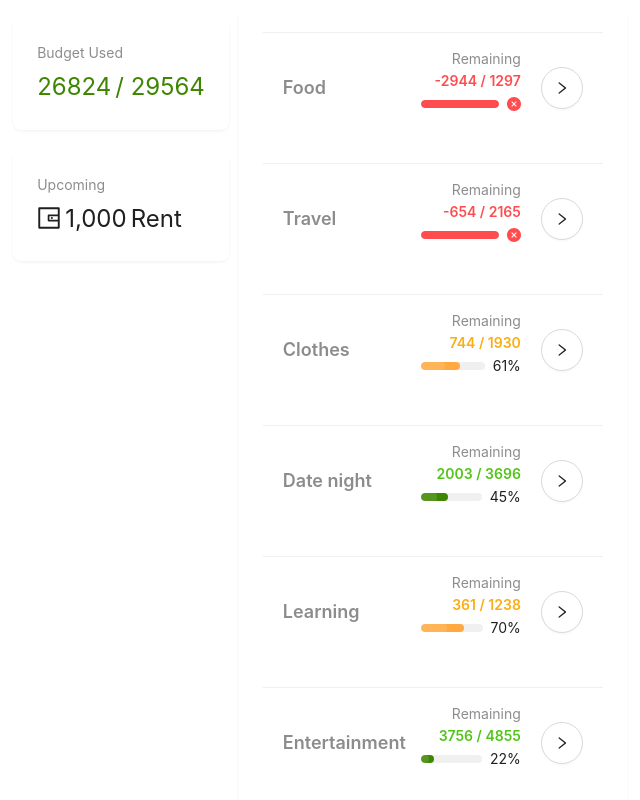
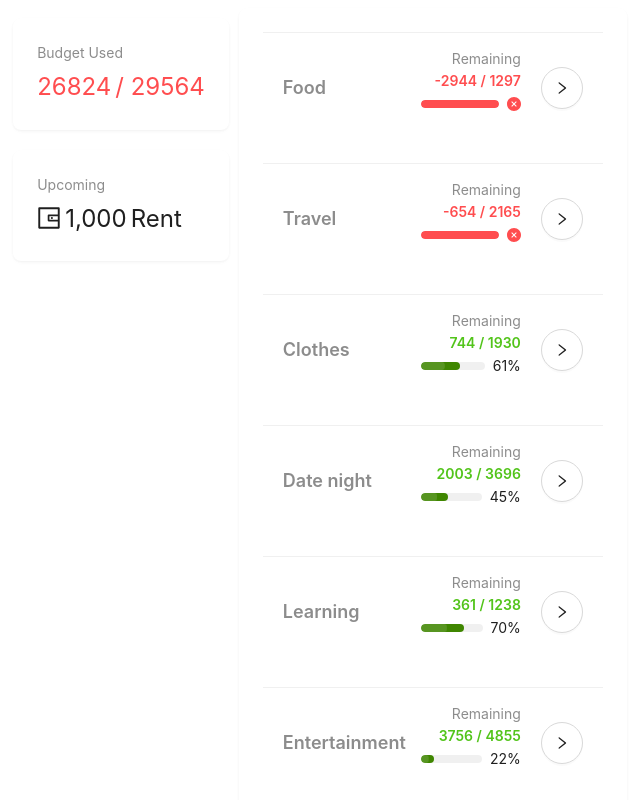
Before and after one commit to ParadoxZero/budgetbud, a React (Vite) app: page / in a window 1280 px wide. Shown: the top 800 px of the page, without its empty margins (325-965 px from the left). Built offline with nearby package versions, Linux system fonts and the light colour scheme.

Commit message:
Reactive available budget colors

```diff
--- a/src/pages/overview.tsx
+++ b/src/pages/overview.tsx
@@ -1,7 +1,7 @@
 import React, { useState } from "react";
 import { Button, Card, Divider, Empty, Flex, Input, InputNumber, Progress, ProgressProps, Skeleton, Space, Spin, Statistic } from "antd";
 import { AccountBookOutlined, CheckCircleOutlined, LoadingOutlined, PlusCircleFilled, PlusCircleOutlined, PlusOutlined, RightCircleOutlined, RightOutlined, SmileOutlined, WalletOutlined } from '@ant-design/icons';
-import { GetScreenSize, ScreenSize } from "../utils";
+import { GetScreenSize, GetStatusFromPercent, ScreenSize, Status } from "../utils";
 import { DataService, getDataService } from "../services/data_service";
 import { Recurring, RecurringType, UserData } from "../datamodel/datamodel";
 import { Typography } from "antd";
@@ -27,16 +27,27 @@ export class OverviewPage extends React.Component<IProp, IState> {
     _recurring_calculator_service: RecurringCalculatorService;
 
     render_available_budget() {
+        const used_up_budget = Object.values(this.state.filled_allocations).reduce((acc, curr) => acc += curr, 0);
+        const percent = used_up_budget / this.state.total_allocations * 100;
+        let status_color = '#3f8600';
+        switch (GetStatusFromPercent(percent)) {
+            case Status.error:
+                status_color = '#ff4d4f';
+                break;
+            case Status.warning:
+                status_color = 'ffa940';
+                break;
+        }
         return (
             <Card bordered={false} hoverable style={{ margin: 10 }} >
                 <Statistic
                     title="Budget Used"
                     groupSeparator=""
-                    value={Object.values(this.state.filled_allocations).reduce((acc, curr) => acc += curr, 0)}
+                    value={used_up_budget}
                     precision={0}
                     // prefix={<CheckCircleOutlined />}
                     suffix={"/ " + (this.state.total_allocations).toString()}
-                    valueStyle={{ color: '#3f8600' }}
+                    valueStyle={{ color: status_color }}
                 />
             </Card>
         )
@@ -72,7 +83,7 @@ export class OverviewPage extends React.Component<IProp, IState> {
         return (
             <div style={{ margin: 0, marginTop: 10, marginBottom: 10, paddingRight: 20, paddingLeft: 20, minWidth: 300 }} className='touchahble'>
                 <Flex align="center" justify="space-between" style={{ minHeight: 100 }}>
-                    <Input size="large" type="number" allowClear placeholder="Spent amount" autoFocus variant="borderless" minLength={250} inputMode="numeric" />
+                    <Input id="expense_amount" size="large" type="number" allowClear placeholder="Spent amount" autoFocus variant="borderless" minLength={250} inputMode="numeric" style={{ padding: 0 }} />
                     <Flex align="center" justify="right">
                         <Button shape="circle" type="default" icon={<PlusOutlined />} style={{ padding: 20, marginLeft: 20 }} onClick={(e) => { this.setState({ add_expense_mode_category: null }) }}></Button>
                         <Button shape="circle" type="default" icon={<RightOutlined />} style={{ padding: 20, marginLeft: 20 }} onClick={(e) => { alert('button'); e.stopPropagation(); }}></Button>
@@ -86,13 +97,17 @@ export class OverviewPage extends React.Component<IProp, IState> {
         const percent = Math.floor((value / total) * 100);
         let progress_color = '#3f8600';
         let text_type: BaseType = "success";
-        if (percent > 85) {
-            progress_color = '#ff4d4f';
-            text_type = "danger";
-        }
-        else if (percent > 60) {
-            progress_color = '#ffa940';
-            text_type = "warning";
+
+        const status = GetStatusFromPercent(percent);
+        switch (status) {
+            case Status.error:
+                progress_color = '#ff4d4f';
+                text_type = "danger";
+                break;
+            case Status.warning:
+                progress_color = '#ffa940';
+                text_type = "warning";
+                break;
         }
 
         const progress = <Progress
--- a/src/utils.ts
+++ b/src/utils.ts
@@ -16,7 +16,21 @@ export function GetScreenSize(): ScreenSize {
     }
 }
 
+export enum Status {
+    success = 0,
+    error = 1,
+    warning = 2,
+}
 
+export function GetStatusFromPercent(percent: number): Status {
+    if (percent > 90) {
+        return Status.error;
+    } else if (percent > 75) {
+        return Status.warning;
+    } else {
+        return Status.success;
+    }
+}
 export function CreateDummyData() {
     // Error if not development
     if (!import.meta.env.DEV) {
```
